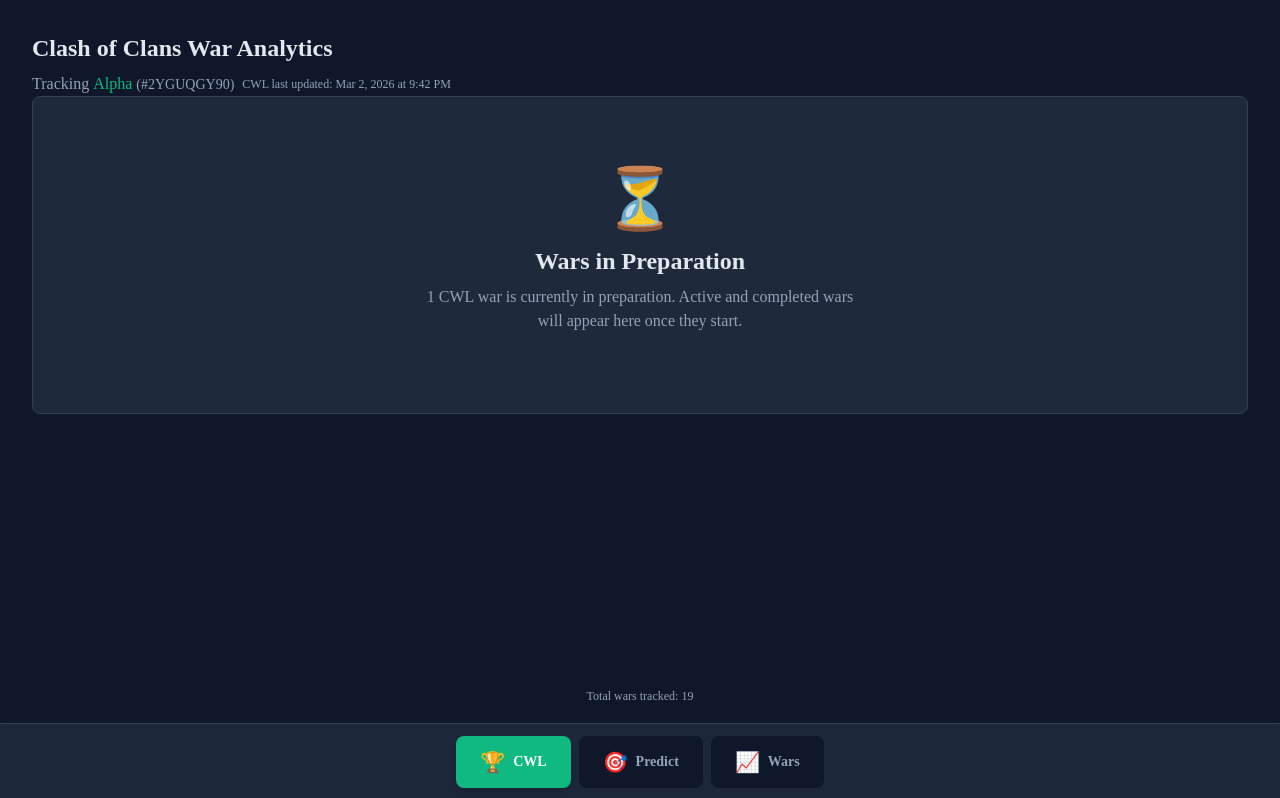
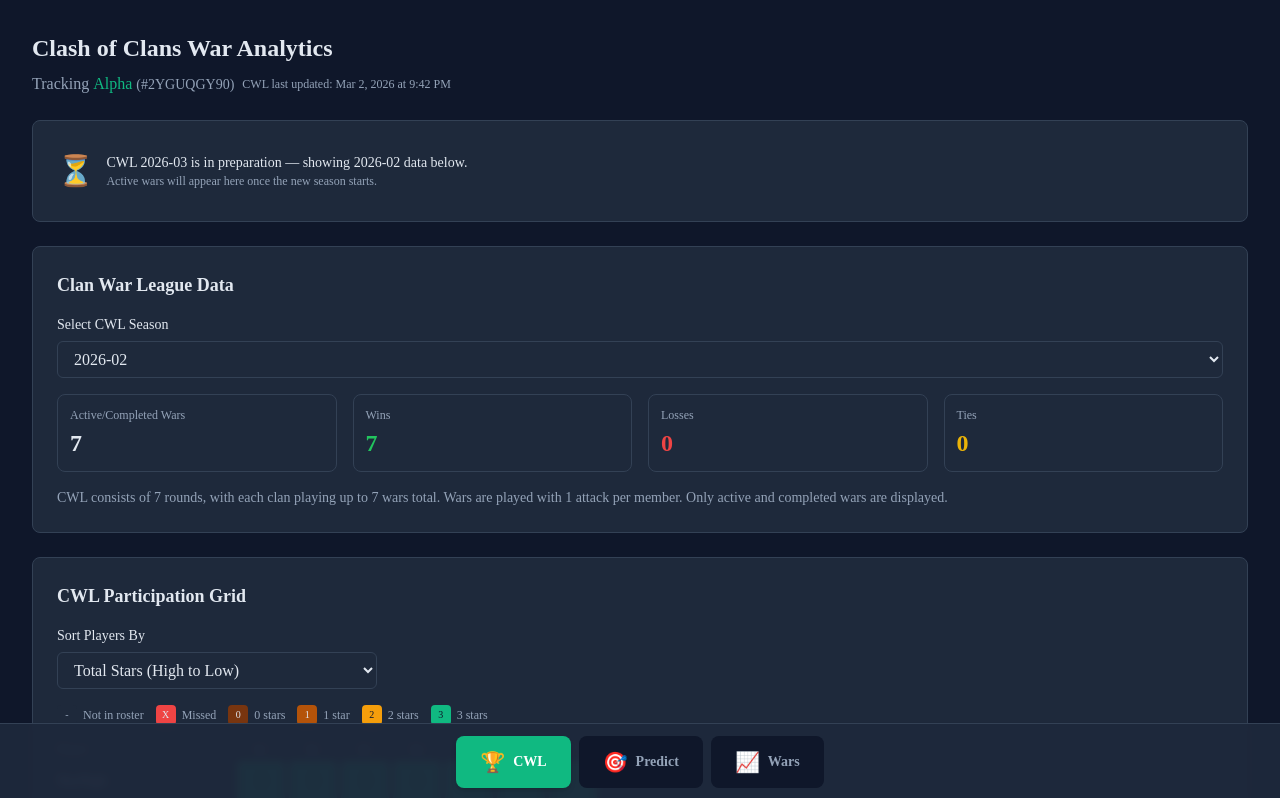
Before and after one commit to mariobermudezjr/clash-of-clans-graph, a Next.js app: page / in a window 1280 px wide. Shown: the top 798 px of the page. Built offline with nearby package versions, Linux system fonts and the light colour scheme.

Commit message:
Show previous CWL season data during preparation phase
Instead of a dead-end "Wars in Preparation" screen, fall back to the
most recent season with active/completed wars and show an info banner.

Co-Authored-By: Claude Opus 4.6 <noreply@anthropic.com>

```diff
--- a/components/LeagueWarsDashboard.tsx
+++ b/components/LeagueWarsDashboard.tsx
@@ -93,31 +93,21 @@ function LeagueWarsDashboardContent() {
   // Get unique seasons from league wars
   const seasons = Array.from(new Set(leagueWars.map(w => w.season))).sort().reverse();
 
-  // Filter wars by selected season and exclude preparation wars
-  // Only show wars that are in active states (inWar or warEnded)
-  const filteredWars = selectedSeason
-    ? leagueWars.filter(w => w.season === selectedSeason && w.state !== 'preparation')
+  // If the selected season only has preparation wars, fall back to the latest season with real data
+  const activeSeasons = seasons.filter(s =>
+    leagueWars.some(w => w.season === s && w.state !== 'preparation')
+  );
+  const effectiveSeason = selectedSeason && leagueWars.some(w => w.season === selectedSeason && w.state !== 'preparation')
+    ? selectedSeason
+    : activeSeasons[0] || selectedSeason;
+
+  // Check if the current CWL season is in preparation
+  const currentSeasonInPrep = selectedSeason !== effectiveSeason;
+
+  // Filter wars by effective season and exclude preparation wars
+  const filteredWars = effectiveSeason
+    ? leagueWars.filter(w => w.season === effectiveSeason && w.state !== 'preparation')
     : leagueWars.filter(w => w.state !== 'preparation');
-
-  // Check if there are wars in preparation for the selected season
-  const preparationWars = selectedSeason
-    ? leagueWars.filter(w => w.season === selectedSeason && w.state === 'preparation')
-    : leagueWars.filter(w => w.state === 'preparation');
-
-  // Show message if only preparation wars exist
-  if (!loading && filteredWars.length === 0 && preparationWars.length > 0) {
-    return (
-      <Card>
-        <div className="flex flex-col items-center justify-center py-12">
-          <div className="text-6xl mb-4">⏳</div>
-          <h2 className="text-2xl font-semibold text-text mb-2">Wars in Preparation</h2>
-          <p className="text-textMuted mb-2 text-center max-w-md">
-            {preparationWars.length} CWL war{preparationWars.length > 1 ? 's are' : ' is'} currently in preparation. Active and completed wars will appear here once they start.
-          </p>
-        </div>
-      </Card>
-    );
-  }
 
   // Convert LeagueWar[] to War[] for chart compatibility
   // LeagueWar extends/matches War structure, so we map the fields
@@ -146,16 +136,33 @@ function LeagueWarsDashboardContent() {
 
   return (
     <div className="space-y-6 py-6">
+      {/* Preparation Banner */}
+      {currentSeasonInPrep && (
+        <Card>
+          <div className="flex items-center gap-3 py-2">
+            <span className="text-3xl">⏳</span>
+            <div>
+              <p className="text-sm text-text font-medium">
+                CWL {selectedSeason} is in preparation — showing {effectiveSeason} data below.
+              </p>
+              <p className="text-xs text-textMuted">
+                Active wars will appear here once the new season starts.
+              </p>
+            </div>
+          </div>
+        </Card>
+      )}
+
       {/* Season Selector and Stats */}
       <Card title="Clan War League Data">
         <div className="mb-4">
           <Select
             label="Select CWL Season"
-            options={seasons.map(season => ({
+            options={activeSeasons.map(season => ({
               value: season,
               label: season,
             }))}
-            value={selectedSeason}
+            value={effectiveSeason}
             onChange={(e) => setSelectedSeason(e.target.value)}
           />
         </div>
```
